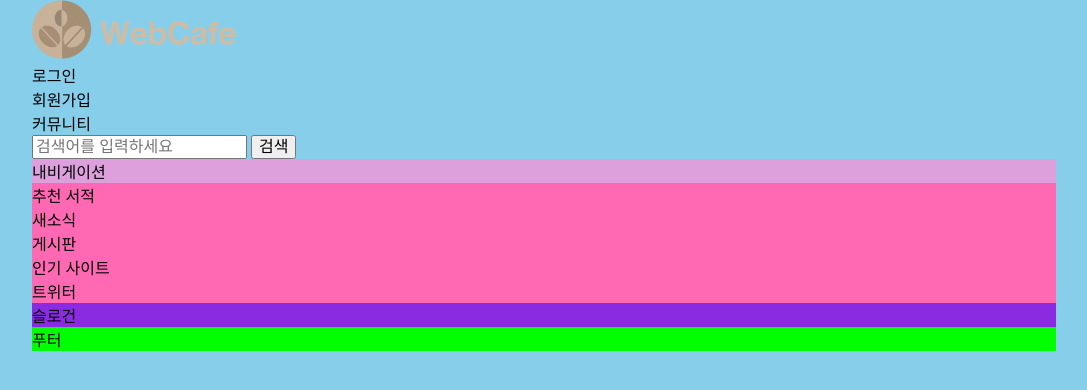
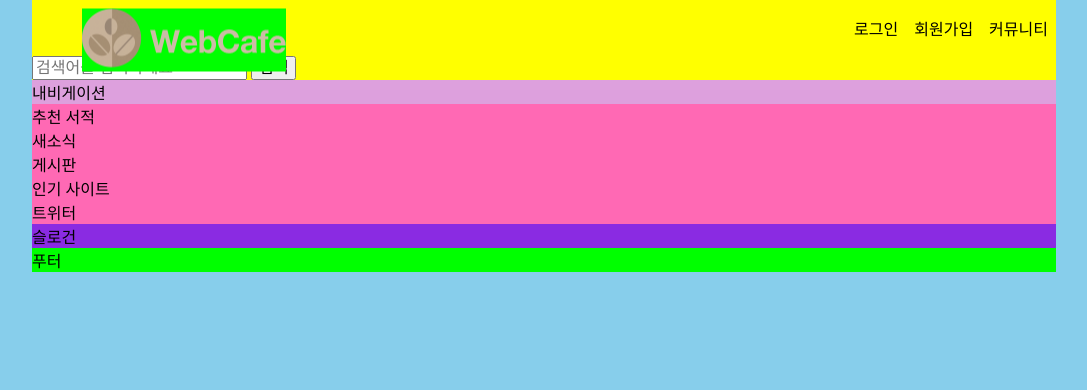
Before and after one commit to hotchoko12/hotchoko12.github.io, a plain HTML site: page index.html in a window 1280 px wide. Shown: the whole page, without its empty margins (96-1183 px from the left). Drawn offline with nearby package versions, Linux system fonts and the light colour scheme; a web font is replaced by a local one.

Commit message:
데스크탑 헤더 레이아웃 수정

```diff
--- a/css/stylesheet.css
+++ b/css/stylesheet.css
@@ -125,4 +125,25 @@ body {
   .slogan {
     width: 80%;
   }
+  .header {
+    /* TODO: 삭제예정 */
+    background: yellow;
+    position: relative;
+  }
+  .logo {
+    background: lime;
+    position: absolute;
+    left: 50px;
+    top: 50%;
+    transform: translateY(-50%);
+  }
+  .member {
+    display: flex;
+    justify-content: flex-end;
+  }
+  .member a {
+    display: block;
+    padding: 1rem 0.5rem;
+    margin-left: o.5rem;
+  }
 }
```
